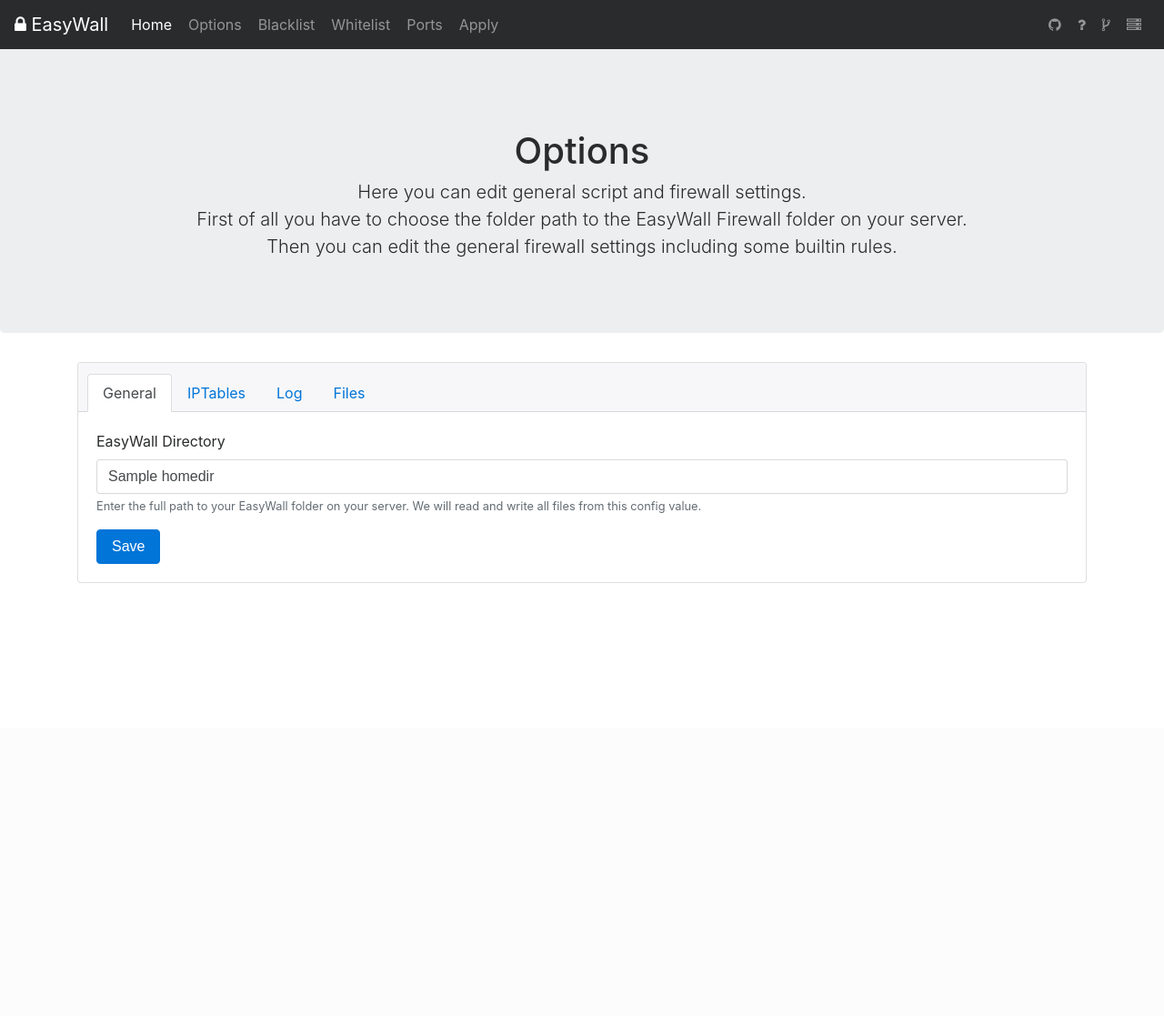
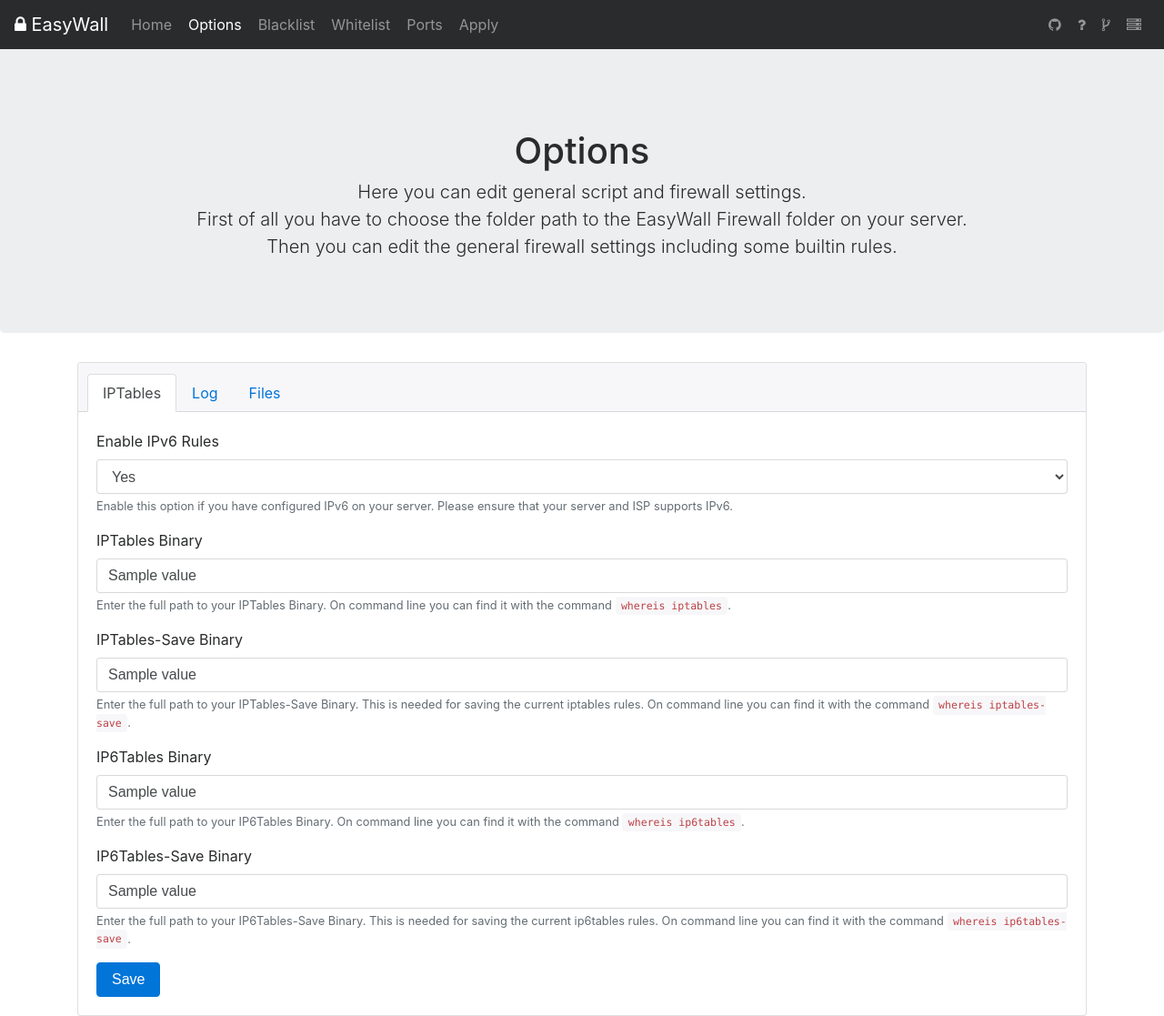
Before and after one commit to jpylypiw/easywall, a PHP site: template web/pages/options.php in a window 1280 px wide. Shown: the whole page at 91% size. Before the commit the page ends 641 px from the top, so only its background shows below. Run offline with PHP 8.4, Linux system fonts and the light colour scheme; the template is opened without the code that fills it: most values are stand-ins (such as "Sample title", 1, 10 or a date in 2020); data that the repository does not hold is empty.

Commit message:
Configuration Page read and write

```diff
--- a/web/class/config.php
+++ b/web/class/config.php
@@ -59,7 +59,9 @@
 	public function setValue($key, $value) {
 		if (ctype_space($value) || $value == '') {
 			unset($key);
-		} else {
+		}
+		else
+		{
 			$this->config[$key] = $value;
 		}
 		return $this->writeConfig($this->filename);
--- a/web/pages/head.php
+++ b/web/pages/head.php
@@ -1,7 +1,8 @@
 <?php
-
+	require('class/config.php');
+	$config = new Config();
+	$req_uri = basename($_SERVER['REQUEST_URI']);
 ?>
-
 <!DOCTYPE html>
 <html lang="en">
 	<head>
@@ -28,27 +29,26 @@
 				<span class="navbar-toggler-icon"></span>
 			</button>
 			<a class="navbar-brand" href="index.php">
-				<!--<i class="fa fa-lock" aria-hidden="true"></i>&nbsp;EasyWall-->
 				<i class="fa fa-lock" aria-hidden="true"></i>&nbsp;EasyWall
 			</a>
 			<div class="collapse navbar-collapse" id="topNavBar">
 				<ul class="navbar-nav mr-auto">
-					<li class="nav-item active">
-						<a class="nav-link btn" href="index.php">Home <span class="sr-only">(current)</span></a>
+					<li class="nav-item <?php if ($req_uri == "index.php") { echo "active"; } ?>">
+						<a class="nav-link btn" href="index.php">Home</a>
 					</li>
-					<li class="nav-item">
+					<li class="nav-item <?php if ($req_uri == "options.php") { echo "active"; } ?>">
 						<a class="nav-link btn" href="options.php">Options</a>
 					</li>
-					<li class="nav-item">
+					<li class="nav-item <?php if ($req_uri == "blacklist.php") { echo "active"; } ?>">
 						<a class="nav-link btn" href="blacklist.php">Blacklist</a>
 					</li>
-					<li class="nav-item">
+					<li class="nav-item <?php if ($req_uri == "whitelist.php") { echo "active"; } ?>">
 						<a class="nav-link btn" href="whitelist.php">Whitelist</a>
 					</li>
-					<li class="nav-item">
+					<li class="nav-item <?php if ($req_uri == "ports.php") { echo "active"; } ?>">
 						<a class="nav-link btn" href="ports.php">Ports</a>
 					</li>
-					<li class="nav-item">
+					<li class="nav-item <?php if ($req_uri == "apply.php") { echo "active"; } ?>">
 						<a class="nav-link btn" href="apply.php">Apply</a>
 					</li>
 				</ul>
--- a/web/pages/options.php
+++ b/web/pages/options.php
@@ -8,14 +8,26 @@
 <div class="container pt-0 mb-3">
 	<div class="row">
 		<div class="col">
+
+			<?php
+			if (isset($saved)) {
+				if ($saved == true) {
+					echo '<div class="alert alert-success" role="alert">';
+					echo '	<strong>Well done!</strong> The Configuration was saved successfully.';
+					echo '</div>';
+				} else {
+					echo '<div class="alert alert-danger" role="alert">';
+					echo '	<strong>Oh snap!</strong> There was an error saving the configuration... Please review WebServer Logfile!';
+					echo '</div>';
+				}
+			}
+			?>
+
 			<div class="card w-100">
 				<div class="card-header">
 					<ul class="nav nav-tabs card-header-tabs">
 						<li class="nav-item">
-							<a class="nav-link active" data-toggle="tab" href="#general" role="tab">General</a>
-						</li>
-						<li class="nav-item">
-							<a class="nav-link" data-toggle="tab" href="#iptables" role="tab">IPTables</a>
+							<a class="nav-link active" data-toggle="tab" href="#iptables" role="tab">IPTables</a>
 						</li>
 						<li class="nav-item">
 							<a class="nav-link" data-toggle="tab" href="#log" role="tab">Log</a>
@@ -27,43 +39,34 @@
 				</div>
 				<div class="card-block">
 					<div class="tab-content">
-						<div class="tab-pane active" id="general" role="tabpanel">
+						<div class="tab-pane active" id="iptables" role="tabpanel">
 							<form action="options.php" method="post">
 								<div class="form-group">
-									<label for="homedir">EasyWall Directory</label>
-									<input type="text" class="form-control" id="homedir" name="homedir" aria-describedby="homedirHelp" placeholder="/usr/local/EasyWall/" <?php if (!empty($config->homedir)) {echo('value="'.$config->homedir.'"');} ?>>
-									<small id="homedirHelp" class="form-text text-muted">Enter the full path to your EasyWall folder on your server. We will read and write all files from this config value.</small>
-								</div>
-								<button type="submit" class="btn btn-primary">Save</button>
-							</form>
-						</div>
-						<div class="tab-pane" id="iptables" role="tabpanel">
-							<form action="options.php" method="post">
-								<div class="form-group">
-									<label class="form-check-label">
-										<input type="checkbox" class="form-check-input" id="enableipv6" name="enableipv6" aria-describedby="enableipv6Help">
-										Enable IPv6 Rules
-									</label>
+									<label for="enableipv6">Enable IPv6 Rules</label>
+									<select class="form-control" id="enableipv6" name="IPV6" aria-describedby="enableipv6Help">
+										<option value="true" <?php if ($config->getValue('IPV6') != false) { if ($config->getValue('IPV6') == 'true') { echo 'selected'; } } ?>>Yes</option>
+										<option value="false" <?php if ($config->getValue('IPV6') != false) { if ($config->getValue('IPV6') == 'false') { echo 'selected'; } } ?>>No</option>
+									</select>
 									<small id="enableipv6Help" class="form-text text-muted">Enable this option if you have configured IPv6 on your server. Please ensure that your server and ISP supports IPv6.</small>
 								</div>
 								<div class="form-group">
 									<label for="iptablesbin">IPTables Binary</label>
-									<input type="text" class="form-control" id="iptablesbin" name="iptablesbin" aria-describedby="iptablesbinHelp" placeholder="/sbin/iptables">
+									<input type="text" class="form-control" id="iptablesbin" name="IPTABLES" aria-describedby="iptablesbinHelp" placeholder="Example: /sbin/iptables" <?php if ($config->getValue('IPTABLES') != false) { echo 'value="' . $config->getValue('IPTABLES') . '"'; } ?>>
 									<small id="iptablesbinHelp" class="form-text text-muted">Enter the full path to your IPTables Binary. On command line you can find it with the command <code>whereis iptables</code>.</small>
 								</div>
 								<div class="form-group">
 									<label for="iptablessavebin">IPTables-Save Binary</label>
-									<input type="text" class="form-control" id="iptablessavebin" name="iptablessavebin" aria-describedby="iptablessavebinHelp" placeholder="/sbin/iptables-save">
+									<input type="text" class="form-control" id="iptablessavebin" name="IPTABLES_SAVE" aria-describedby="iptablessavebinHelp" placeholder="Example: /sbin/iptables-save" <?php if ($config->getValue('IPTABLES_SAVE') != false) { echo 'value="' . $config->getValue('IPTABLES_SAVE') . '"'; } ?>>
 									<small id="iptablessavebinHelp" class="form-text text-muted">Enter the full path to your IPTables-Save Binary. This is needed for saving the current iptables rules. On command line you can find it with the command <code>whereis iptables-save</code>.</small>
 								</div>
 								<div class="form-group">
 									<label for="ip6tablesbin">IP6Tables Binary</label>
-									<input type="text" class="form-control" id="ip6tablesbin" name="ip6tablesbin" aria-describedby="ip6tablesbinHelp" placeholder="/sbin/ip6tables">
+									<input type="text" class="form-control" id="ip6tablesbin" name="IP6TABLES" aria-describedby="ip6tablesbinHelp" placeholder="Example: /sbin/ip6tables" <?php if ($config->getValue('IP6TABLES') != false) { echo 'value="' . $config->getValue('IP6TABLES') . '"'; } ?>>
 									<small id="ip6tablesbinHelp" class="form-text text-muted">Enter the full path to your IP6Tables Binary. On command line you can find it with the command <code>whereis ip6tables</code>.</small>
 								</div>
 								<div class="form-group">
 									<label for="ip6tablessavebin">IP6Tables-Save Binary</label>
-									<input type="text" class="form-control" id="ip6tablessavebin" name="ip6tablessavebin" aria-describedby="ip6tablessavebinHelp" placeholder="/sbin/ip6tables-save">
+									<input type="text" class="form-control" id="ip6tablessavebin" name="IP6TABLES_SAVE" aria-describedby="ip6tablessavebinHelp" placeholder="Example: /sbin/ip6tables-save" <?php if ($config->getValue('IP6TABLES_SAVE') != false) { echo 'value="' . $config->getValue('IP6TABLES_SAVE') . '"'; } ?>>
 									<small id="ip6tablessavebinHelp" class="form-text text-muted">Enter the full path to your IP6Tables-Save Binary. This is needed for saving the current ip6tables rules. On command line you can find it with the command <code>whereis ip6tables-save</code>.</small>
 								</div>
 								<button type="submit" class="btn btn-primary">Save</button>
@@ -72,20 +75,21 @@
 						<div class="tab-pane" id="log" role="tabpanel">
 							<form action="options.php" method="post">
 								<div class="form-group">
-									<label class="form-check-label">
-										<input type="checkbox" class="form-check-input" id="enablelog" name="enablelog" aria-describedby="enablelogHelp">
-										Enable Logging
-									</label>
+									<label for="enablelog">Enable Logging</label>
+									<select class="form-control" id="enablelog" name="LOG" aria-describedby="enablelogHelp">
+										<option value="true" <?php if ($config->getValue('LOG') != false) { if ($config->getValue('LOG') == 'true') { echo 'selected'; } } ?>>Yes</option>
+										<option value="false" <?php if ($config->getValue('LOG') != false) { if ($config->getValue('LOG') == 'false') { echo 'selected'; } } ?>>No</option>
+									</select>
 									<small id="enablelogHelp" class="form-text text-muted">Enable this if EasyWall should write a log file on cron run.</small>
 								</div>
 								<div class="form-group">
 									<label for="logdir">Log Directory</label>
-									<input type="text" class="form-control" id="logdir" name="logdir" aria-describedby="logdirHelp" placeholder="log/">
+									<input type="text" class="form-control" id="logdir" name="LOGDIR" aria-describedby="logdirHelp" placeholder="Example: log/" <?php if ($config->getValue('LOGDIR') != false) { echo 'value="' . $config->getValue('LOGDIR') . '"'; } ?>>
 									<small id="logdirHelp" class="form-text text-muted">Enter the log directory. You can use a full path or a relative path from the EasyWall directory.</small>
 								</div>
 								<div class="form-group">
 									<label for="logfile">Log File</label>
-									<input type="text" class="form-control" id="logfile" name="logfile" aria-describedby="logfileHelp" placeholder="easywall.log">
+									<input type="text" class="form-control" id="logfile" name="LOGFILE" aria-describedby="logfileHelp" placeholder="Example: easywall.log" <?php if ($config->getValue('LOGFILE') != false) { echo 'value="' . $config->getValue('LOGFILE') . '"'; } ?>>
 									<small id="logfileHelp" class="form-text text-muted">Enter the filename for the logfile. This is important if you want to use an existing log file.</small>
 								</div>
 								<button type="submit" class="btn btn-primary">Save</button>
@@ -95,22 +99,22 @@
 							<form action="options.php" method="post">
 								<div class="form-group">
 									<label for="blacklistfile">Blacklist File</label>
-									<input type="text" class="form-control" id="blacklistfile" name="blacklistfile" aria-describedby="blacklistfileHelp" placeholder="rules/blacklist.txt">
+									<input type="text" class="form-control" id="blacklistfile" name="BLACKLIST" aria-describedby="blacklistfileHelp" placeholder="Example: rules/blacklist.txt" <?php if ($config->getValue('BLACKLIST') != false) { echo 'value="' . $config->getValue('BLACKLIST') . '"'; } ?>>
 									<small id="blacklistfileHelp" class="form-text text-muted">Enter the file path to the blacklist file. You can use a full path or a relative path starting from EasyWall directory.</small>
 								</div>
 								<div class="form-group">
 									<label for="whitelistfile">Whitelist File</label>
-									<input type="text" class="form-control" id="whitelistfile" name="whitelistfile" aria-describedby="whitelistfileHelp" placeholder="rules/whitelist.txt">
+									<input type="text" class="form-control" id="whitelistfile" name="WHITELIST" aria-describedby="whitelistfileHelp" placeholder="Example: rules/whitelist.txt" <?php if ($config->getValue('WHITELIST') != false) { echo 'value="' . $config->getValue('WHITELIST') . '"'; } ?>>
 									<small id="whitelistfileHelp" class="form-text text-muted">Enter the file path to the whitelist file. You can use a full path or a relative path starting from EasyWall directory.</small>
 								</div>
 								<div class="form-group">
 									<label for="tcpfile">TCP Ports File</label>
-									<input type="text" class="form-control" id="tcpfile" name="tcpfile" aria-describedby="tcpfileHelp" placeholder="rules/tcp.txt">
+									<input type="text" class="form-control" id="tcpfile" name="TCP" aria-describedby="tcpfileHelp" placeholder="Example: rules/tcp.txt" <?php if ($config->getValue('TCP') != false) { echo 'value="' . $config->getValue('TCP') . '"'; } ?>>
 									<small id="tcpfileHelp" class="form-text text-muted">Enter the file path to the tcp ports file. You can use a full path or a relative path starting from EasyWall directory.</small>
 								</div>
 								<div class="form-group">
 									<label for="udpfile">UDP Ports File</label>
-									<input type="text" class="form-control" id="udpfile" name="udpfile" aria-describedby="udpfileHelp" placeholder="rules/udp.txt">
+									<input type="text" class="form-control" id="udpfile" name="UDP" aria-describedby="udpfileHelp" placeholder="Example: rules/udp.txt" <?php if ($config->getValue('UDP') != false) { echo 'value="' . $config->getValue('UDP') . '"'; } ?>>
 									<small id="udpfileHelp" class="form-text text-muted">Enter the file path to the udp ports file. You can use a full path or a relative path starting from EasyWall directory.</small>
 								</div>
 								<button type="submit" class="btn btn-primary">Save</button>
```
Also changed, not shown: web/options.php (+9 -0 lines).
